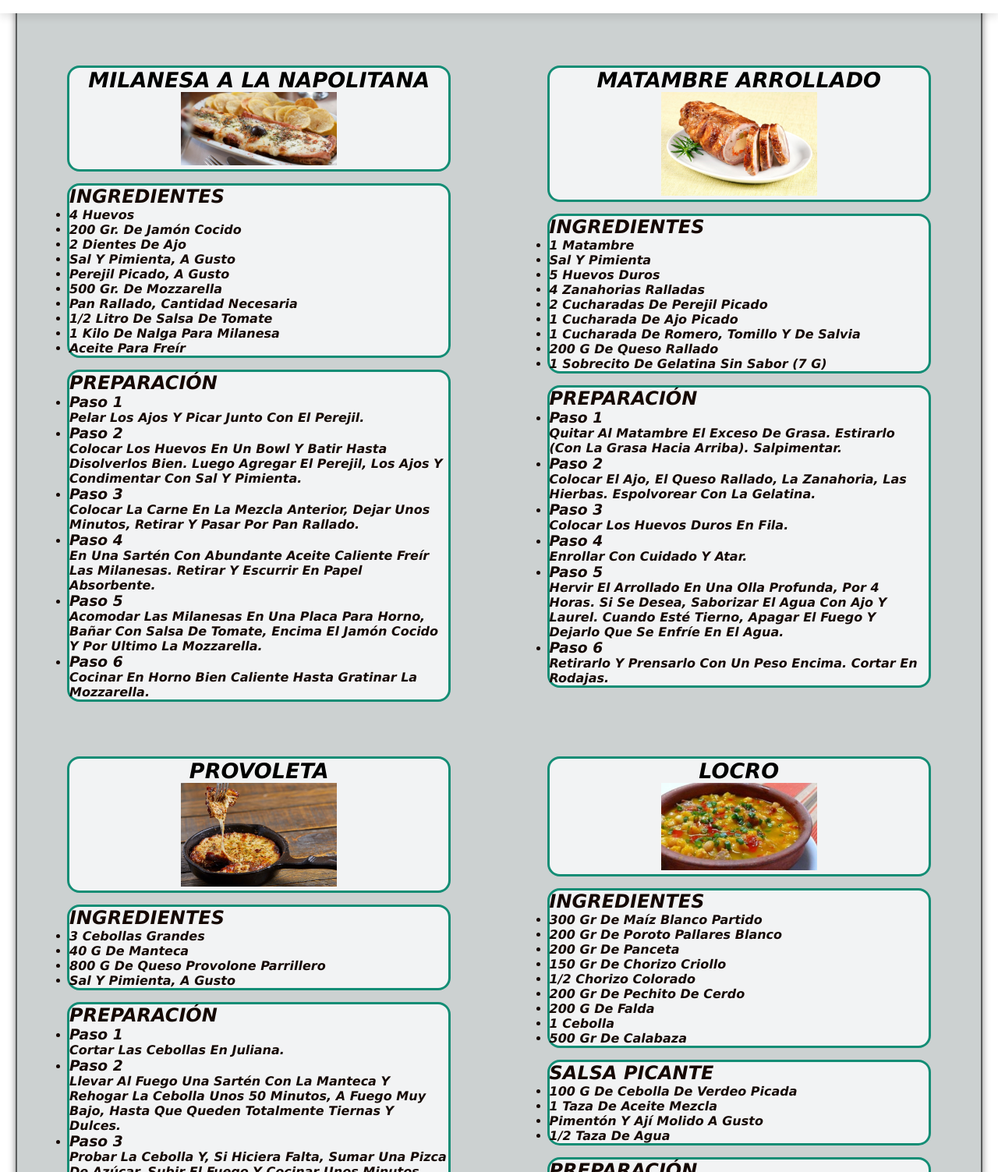
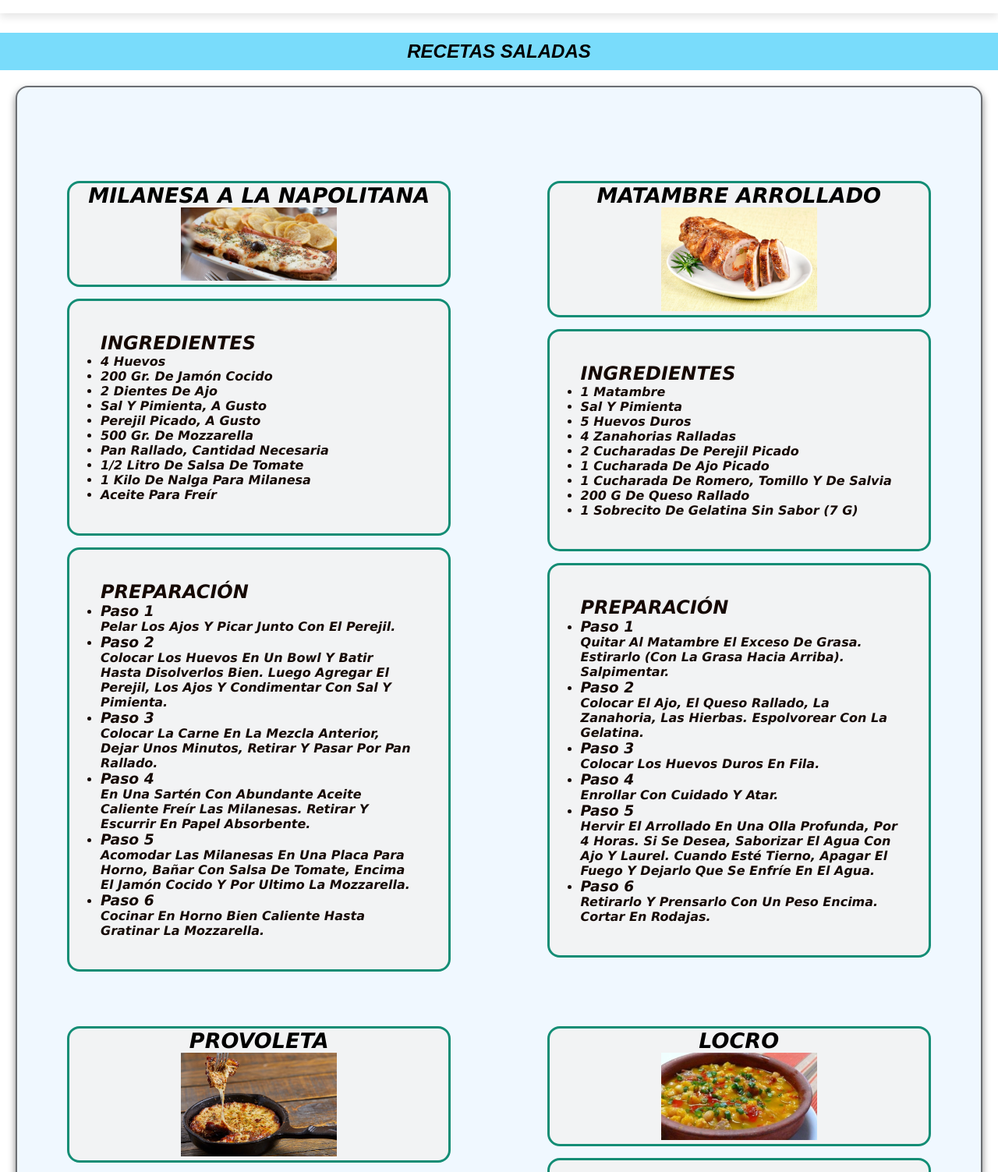
Before and after one commit to MagaInfox/LexonArg, a plain HTML site: page r.saladas.html in a window 1280 px wide. Shown: the part 58-1561 px from the top of the page at 78% size. Drawn offline with Linux system fonts and the light colour scheme.

Commit message:
cambios hecho por Roberto

```diff
--- a/css/estilos.css
+++ b/css/estilos.css
@@ -557,10 +557,11 @@ footer{
     text-align: center;
     font-family:  sans-serif;
     font-style: italic;
-    color: white ;
-    background-color: skyblue;
+    color: black ;
+    background-color: rgba(62, 205, 249, 0.69);
     font-size: x-large;
     font-weight: bold;
+    padding: 10px;
     }
  .contenedor_destacado{
     display: grid;
@@ -570,6 +571,8 @@ footer{
     justify-content: center;
     margin: 20px;
     background-color: aliceblue;
+    border: 2px solid rgba(0, 0, 0, 0.552);
+    border-radius: 16px;
    }
 
     .contenedor-recetas {
@@ -637,7 +640,7 @@ footer{
     justify-content: revert-layer;
     margin: 20px;
     background-color: aliceblue;
-    background-color: #CCD1D1; /* Color Oscuro */
+
     border-radius: 16px; /* curvatura */
     padding: 10px 10px;
     box-shadow: 0 .5rem 1rem rgba(0,0,0,.5);
@@ -667,6 +670,7 @@ footer{
         font-size: large;
         font-weight: bold;
 
+
         border: 3px solid #138D75;
         border-radius: 16px;
         /*row-gap: 100px*/
@@ -686,6 +690,7 @@ footer{
         font-weight: bold;
         border: 3px solid #138D75;
         border-radius: 16px;
+        padding: 40px;
 
     }
 
@@ -701,7 +706,7 @@ footer{
         font-weight: bold;
         border: 3px solid #138D75;
         border-radius: 16px;
-
+        padding: 40px;
     }
 
     .salada_04{    /* MATAMBRE ARROLLADO */
@@ -732,6 +737,7 @@ footer{
         font-weight: bold;
         border: 3px solid #138D75;
         border-radius: 16px;
+        padding: 40px;
     }
 
     .salada_06{
@@ -746,7 +752,7 @@ footer{
         font-weight: bold;
         border: 3px solid #138D75;
         border-radius: 16px;
-
+        padding: 40px;
     }
 
     .salada_07{     /* PROVOLETA */
@@ -777,7 +783,7 @@ footer{
         font-weight: bold;
         border: 3px solid #138D75;
         border-radius: 16px;
-
+        padding: 40px;
     }
 
     .salada_09{
@@ -792,7 +798,7 @@ footer{
         font-weight: bold;
         border: 3px solid #138D75;
         border-radius: 16px;
-
+        padding: 40px;
     }
 
     .salada_10{     /* LOCRO */
@@ -822,6 +828,7 @@ footer{
         font-weight: bold;
         border: 3px solid #138D75;
         border-radius: 16px;
+        padding: 40px;
     }
 
     .salada_12{
@@ -835,6 +842,7 @@ footer{
         font-weight: bold;
         border: 3px solid #138D75;
         border-radius: 16px;
+        padding: 40px;
 
     }
 
@@ -849,6 +857,7 @@ footer{
         font-weight: bold;
         border: 3px solid #138D75;
         border-radius: 16px;
+        padding: 40px;
     }
 
     .salada_14{     /*CHIPA GUAZÚ*/
@@ -878,6 +887,7 @@ footer{
         font-weight: bold;
         border: 3px solid #138D75;
         border-radius: 16px;
+        padding: 40px;
 
     }
 
@@ -893,7 +903,7 @@ footer{
         font-weight: bold;
         border: 3px solid #138D75;
         border-radius: 16px;
-
+        padding: 40px;
     }
 
     .salada_17{     /*ASADO A LA PARRILLA*/
@@ -923,7 +933,7 @@ footer{
         font-weight: bold;
         border: 3px solid #138D75;
         border-radius: 16px;
-
+        padding: 40px;
     }
 
     .salada_19{
@@ -938,7 +948,7 @@ footer{
         font-weight: bold;
         border: 3px solid #138D75;
         border-radius: 16px;
-
+        padding: 40px;
     }
 /* Fin de recetas saladas */
 
--- a/r.saladas.html
+++ b/r.saladas.html
@@ -15,6 +15,8 @@
 	<header>
 	</header>
 	<main>
+
+		<div class="dulces">RECETAS SALADAS</div>
 		<div class="Contenedor_01">
 
 
```
